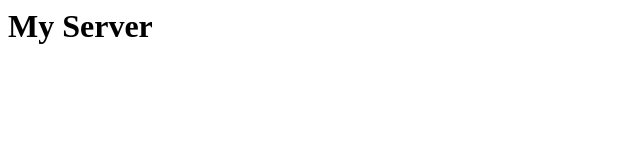
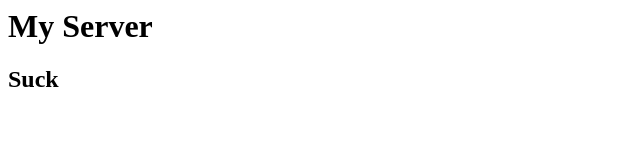
Before and after one commit to KelvinTan69/AWS, a plain HTML site: page index.html in a window 1280 px wide. Shown: the full height of the page, 0-640 px from the left. Drawn offline with Linux system fonts and the light colour scheme.

Commit message:
Update index.html

```diff
--- a/index.html
+++ b/index.html
@@ -1 +1,2 @@
-<html><h1>My Server</h1></html>
+<html><h1>My Server</h1>
+<h2>Suck</h2></html>
```
